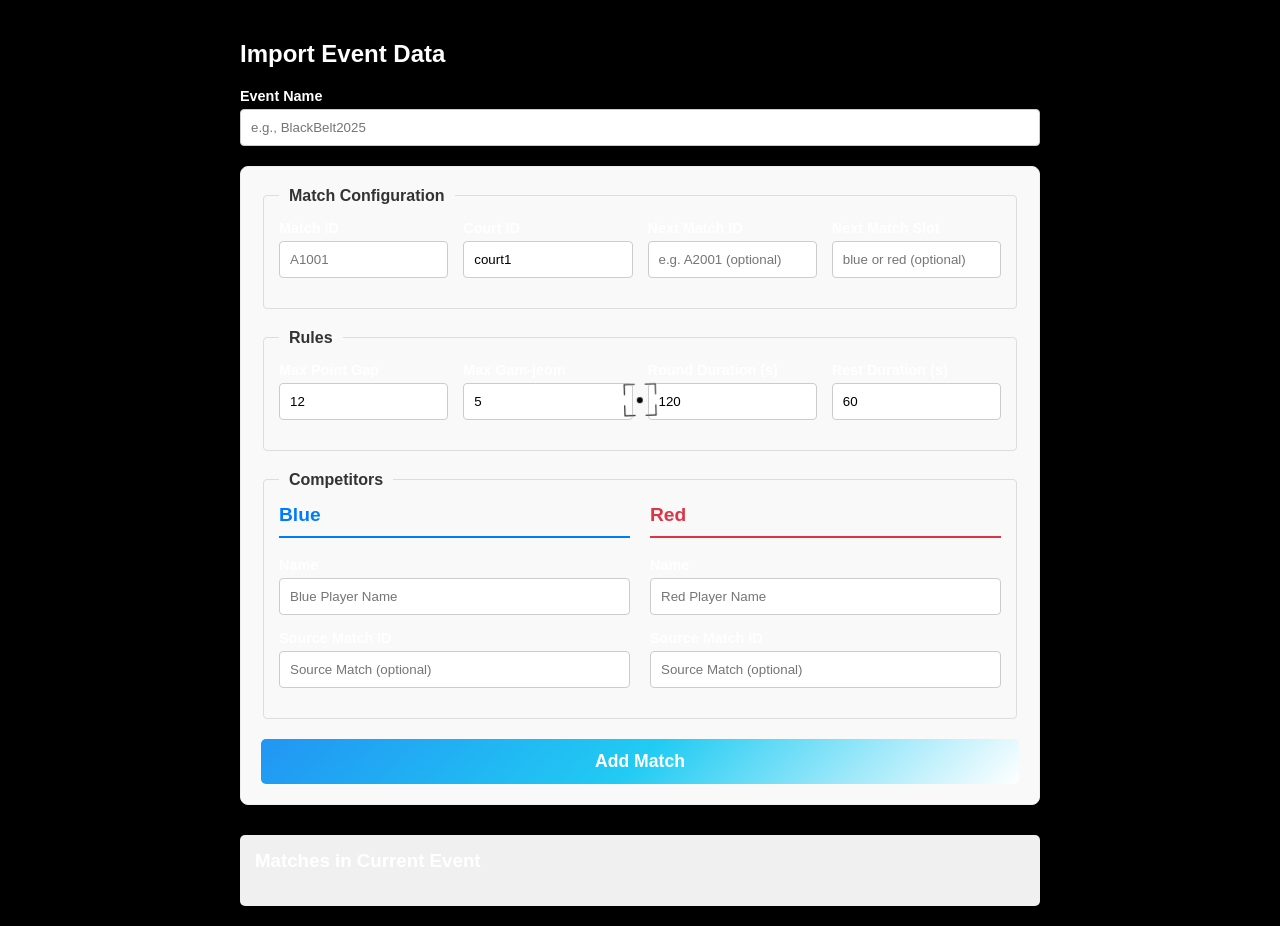
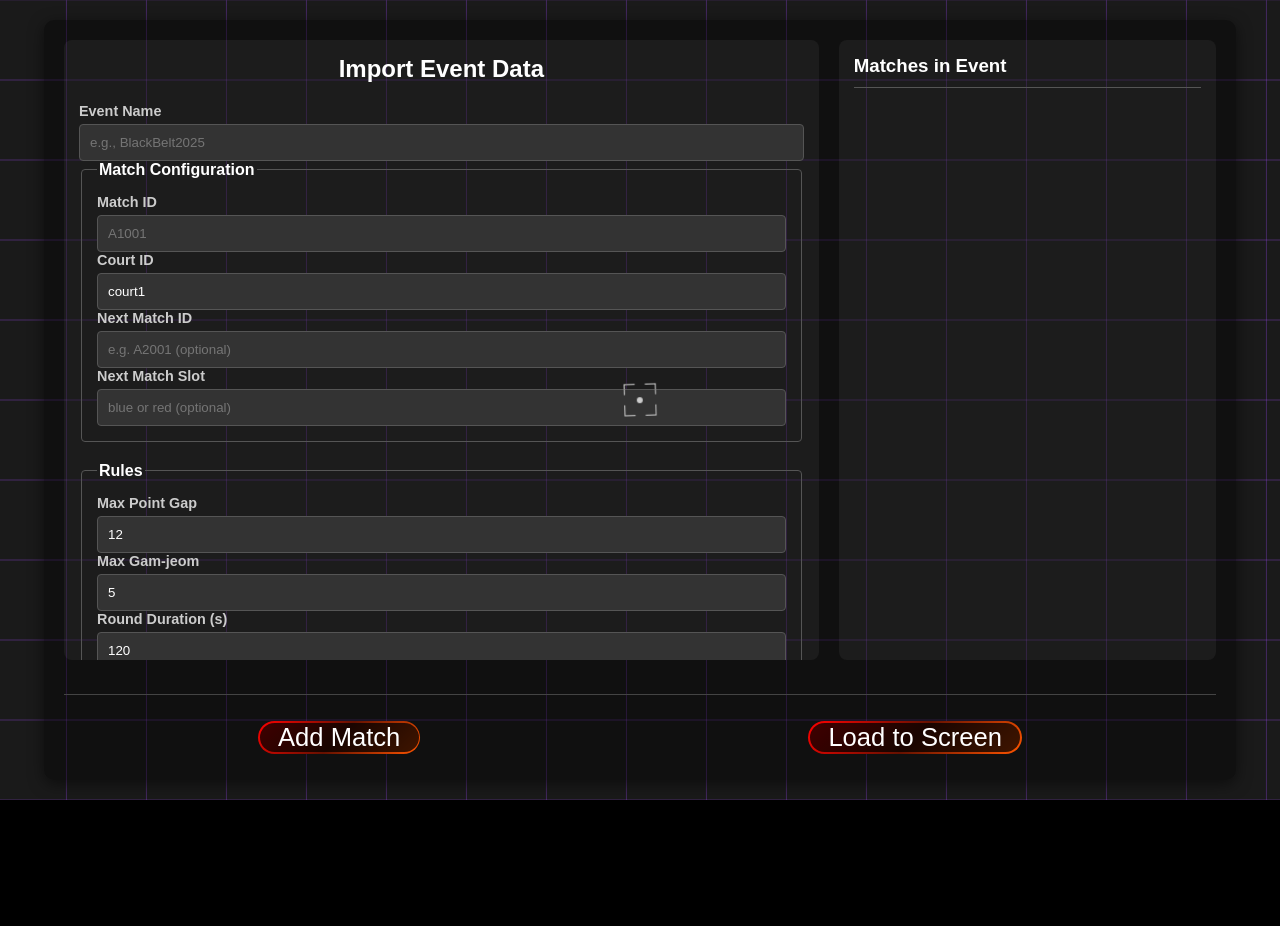
Before and after one commit to CY-Cheung/TKD-scoreboard, a React (Vite) app: page /TKD-scoreboard/import in a window 1280 px wide. After the commit the page ends 800 px from the top, so only its background shows below. Built offline with nearby package versions, Linux system fonts and the light colour scheme.

Commit message:
Quick commit by script.

```diff
--- a/src/Pages/DataImport/DataImport.css
+++ b/src/Pages/DataImport/DataImport.css
@@ -1,12 +1,52 @@
-.data-import-container {
-    padding: 20px;
-    max-width: 800px;
-    margin: 0 auto;
-    font-family: sans-serif;
+/* Main Container & Background */
+.di-container {
+    position: relative;
+    width: 100vw;
+    height: 100vh;
+    overflow: hidden;
+    display: flex;
+    justify-content: center;
+    align-items: center;
+    background-color: #1a1a1a; /* Dark background */
+    color: #fff; /* White text */
 }
 
-.form-group {
-    margin-bottom: 15px;
+.di-content-wrapper {
+    position: relative;
+    z-index: 2;
+    width: 90%;
+    max-width: 1200px;
+    height: 90%;
+    display: flex;
+    flex-direction: column;
+    justify-content: space-between;
+    padding: 20px;
+    background: rgba(0, 0, 0, 0.4); /* Semi-transparent backdrop */
+    border-radius: 10px;
+    box-shadow: 0 4px 15px rgba(0, 0, 0, 0.5);
+}
+
+.di-form-and-list-container {
+    display: grid;
+    grid-template-columns: 2fr 1fr; /* Form takes 2/3, List takes 1/3 */
+    gap: 20px;
+    height: calc(100% - 100px); /* Adjust based on action button container height */
+    overflow: hidden;
+}
+
+/* Form & List Sections */
+.di-form-section, .di-matches-section {
+    overflow-y: auto; /* Allow scrolling within sections */
+    padding: 15px;
+    background: rgba(255, 255, 255, 0.05);
+    border-radius: 8px;
+}
+
+/* --- Form Specifics --- */
+.di-form-section h2 {
+    text-align: center;
+    margin-top: 0;
+    color: #fff;
 }
 
 .form-group label {
@@ -14,41 +54,29 @@
     margin-bottom: 5px;
     font-weight: bold;
     font-size: 0.9em;
+    color: #ccc;
 }
 
 .form-group input {
     width: 100%;
     padding: 10px;
     box-sizing: border-box;
-    border: 1px solid #ccc;
+    border: 1px solid #555;
     border-radius: 4px;
+    background-color: #333;
+    color: #fff;
 }
 
-.match-form {
-    margin-top: 20px;
-    padding: 20px;
-    border: 1px solid #eee;
-    border-radius: 8px;
-    background-color: #f9f9f9;
-}
-
-fieldset {
-    border: 1px solid #ddd;
+.match-form fieldset {
+    border: 1px solid #555;
     border-radius: 4px;
     padding: 15px;
     margin-bottom: 20px;
 }
 
-legend {
-    padding: 0 10px;
+.match-form legend {
+    color: #fff;
     font-weight: bold;
-    color: #333;
-}
-
-.form-grid {
-    display: grid;
-    grid-template-columns: repeat(auto-fit, minmax(150px, 1fr));
-    gap: 15px;
 }
 
 .competitor-grid {
@@ -57,54 +85,41 @@ legend {
     gap: 20px;
 }
 
-.competitor-group h3 {
-    margin-top: 0;
-    font-size: 1.2em;
-    padding-bottom: 10px;
-    border-bottom: 2px solid;
-}
-
-.competitor-group.blue h3 { border-color: #007bff; color: #007bff; }
-.competitor-group.red h3 { border-color: #dc3545; color: #dc3545; }
-
-.add-match-btn {
-    display: block;
-    width: 100%;
-    padding: 12px;
-    background-color: #28a745;
-    color: white;
-    border: none;
-    border-radius: 5px;
-    cursor: pointer;
-    font-size: 1.1em;
-    font-weight: bold;
-}
-
-.add-match-btn:hover {
-    background-color: #218838;
-}
-
-.matches-list {
-    margin-top: 30px;
-    padding: 15px;
-    background: #f0f0f0;
-    border-radius: 5px;
-}
-
+/* --- Matches List Specifics --- */
 .matches-list h3 {
     margin-top: 0;
+    padding-bottom: 10px;
+    border-bottom: 1px solid #555;
 }
 
 .matches-list ul {
     list-style-type: none;
     padding: 0;
+    max-height: calc(100% - 50px);
+    overflow-y: auto;
 }
 
 .matches-list li {
-    padding: 8px 12px;
-    border-bottom: 1px solid #ddd;
+    padding: 10px 15px;
+    border-bottom: 1px solid #444;
+    cursor: pointer;
+    transition: background-color 0.2s;
 }
 
-.matches-list li:last-child {
-    border-bottom: none;
+.matches-list li:hover {
+    background-color: rgba(255, 255, 255, 0.1);
 }
+
+.matches-list li.selected {
+    background-color: hsla(270, 50%, 50%, 0.4);
+    font-weight: bold;
+}
+
+/* Action Buttons */
+.di-action-buttons {
+    display: flex;
+    justify-content: space-around;
+    align-items: center;
+    padding-top: 20px;
+    border-top: 1px solid #444;
+}
--- a/src/Pages/DataImport/DataImport.jsx
+++ b/src/Pages/DataImport/DataImport.jsx
@@ -1,40 +1,68 @@
 import React, { useState, useEffect } from 'react';
+import { ref, set, get } from "firebase/database";
+import { database } from '../../firebase';
 import './DataImport.css';
+import Squares from '../../Components/Squares/Squares';
+import Button from '../../Components/Button/Button';
 
 const DataImport = () => {
     const [eventName, setEventName] = useState('');
     const [currentMatches, setCurrentMatches] = useState({});
+    const [selectedMatchId, setSelectedMatchId] = useState(null);
 
     // Form state
     const [matchId, setMatchId] = useState('');
     const [courtId, setCourtId] = useState('court1');
     const [nextMatchId, setNextMatchId] = useState('');
     const [nextMatchSlot, setNextMatchSlot] = useState('');
-
     const [maxPointGap, setMaxPointGap] = useState(12);
     const [maxGamjeom, setMaxGamjeom] = useState(5);
     const [roundDuration, setRoundDuration] = useState(120);
     const [restDuration, setRestDuration] = useState(60);
-
     const [blueName, setBlueName] = useState('');
     const [blueSourceMatchId, setBlueSourceMatchId] = useState('');
     const [redName, setRedName] = useState('');
     const [redSourceMatchId, setRedSourceMatchId] = useState('');
 
     useEffect(() => {
-        const data = localStorage.getItem('TKD.json');
-        if (data && eventName) {
-            const parsedData = JSON.parse(data);
-            setCurrentMatches(parsedData.events?.[eventName]?.matches || {});
+        setSelectedMatchId(null);
+        if (eventName) {
+            const matchesRef = ref(database, `events/${eventName}/matches`);
+            get(matchesRef).then((snapshot) => {
+                if (snapshot.exists()) {
+                    setCurrentMatches(snapshot.val());
+                } else {
+                    setCurrentMatches({});
+                }
+            });
         } else {
             setCurrentMatches({});
         }
     }, [eventName]);
 
-    const handleAddMatch = () => {
+    const handleAddMatch = async () => {
         if (!eventName || !matchId) {
             alert('Please provide an Event Name and a Match ID.');
             return;
+        }
+
+        try {
+            const eventRef = ref(database, `events/${eventName}`);
+            const eventSnapshot = await get(eventRef);
+
+            if (!eventSnapshot.exists()) {
+                const initialEventData = {
+                    settings: { setupPassword: `${eventName.toLowerCase().replace(/\s+/g, '-')}@2025` },
+                    courts: {
+                        court1: { name: 'Court 1', currentMatchId: '', accessKey: 'temp_referee_key_123' },
+                        court2: { name: 'Court 2', currentMatchId: '', accessKey: 'temp_referee_key_123' },
+                        court3: { name: 'Court 3', currentMatchId: '', accessKey: 'temp_referee_key_123' },
+                        court4: { name: 'Court 4', currentMatchId: '', accessKey: 'temp_referee_key_123' }
+                    },
+                    judgingQueue: {},
+                    matches: {}
+                };
+                await set(eventRef, initialEventData);
             }
 
             const newMatch = {
@@ -60,40 +88,18 @@ const DataImport = () => {
                     winnerSide: null, phase: 'ROUND',
                 },
                 stats: {
-                roundWins: [0, 0],
-                blue: { pointsStat: [0, 0, 0, 0, 0], gamjeom: 0 },
-                red: { pointsStat: [0, 0, 0, 0, 0], gamjeom: 0 },
-            },
+                    roundWins: [0,0],
+                    blue: { pointsStat: [0,0,0,0,0], gamjeom: 0 },
+                    red: { pointsStat: [0,0,0,0,0], gamjeom: 0 }
+                }
             };
 
-        const rawData = localStorage.getItem('TKD.json');
-        const existingData = rawData ? JSON.parse(rawData) : { events: {} };
+            const matchRef = ref(database, `events/${eventName}/matches/${matchId}`);
+            await set(matchRef, newMatch);
 
-        const eventData = existingData.events?.[eventName] || {
-            settings: { setupPassword: `${eventName.toLowerCase().replace(/\s+/g, '-')}@2025` },
-            courts: {
-                court1: { name: 'Court 1', currentMatchId: '', accessKey: 'temp_referee_key_123' },
-                court2: { name: 'Court 2', currentMatchId: '', accessKey: 'temp_referee_key_123' },
-                court3: { name: 'Court 3', currentMatchId: '', accessKey: 'temp_referee_key_123' },
-                court4: { name: 'Court 4', currentMatchId: '', accessKey: 'temp_referee_key_123' }
-            },
-            judgingQueue: {},
-            matches: {}
-        };
+            alert(`Match ${matchId} added to event ${eventName} in Firebase!`);
+            setCurrentMatches(prev => ({...prev, [matchId]: newMatch}));
 
-        eventData.matches[matchId] = newMatch;
-
-        if (!existingData.events) {
-            existingData.events = {};
-        }
-        existingData.events[eventName] = eventData;
-
-        localStorage.setItem('TKD.json', JSON.stringify(existingData, null, 2));
-
-        setCurrentMatches(eventData.matches);
-        alert(`Match ${matchId} added to event ${eventName}!`);
-
-        // Clear form for next entry
             setMatchId('');
             setBlueName('');
             setRedName('');
@@ -101,21 +107,66 @@ const DataImport = () => {
             setNextMatchSlot('');
             setBlueSourceMatchId('');
             setRedSourceMatchId('');
+
+        } catch (error) {
+            console.error("Error writing to Firebase:", error);
+            alert(`Failed to add match to Firebase. See console for details.`);
+        }
+    };
+
+    const handleLoadMatch = async () => {
+        if (!eventName || !selectedMatchId) {
+            alert('Please select an event and a match to load.');
+            return;
+        }
+        try {
+            const matchDataRef = ref(database, `events/${eventName}/matches/${selectedMatchId}`);
+            const matchSnapshot = await get(matchDataRef);
+
+            if (matchSnapshot.exists()) {
+                const matchData = matchSnapshot.val();
+                const targetCourt = matchData.config.courtId || 'court1';
+
+                // Define the path the Screen.jsx is listening to
+                const screenDisplayRef = ref(database, targetCourt);
+
+                // Also update the currentMatchId in the event's court data for consistency
+                const courtEventRef = ref(database, `events/${eventName}/courts/${targetCourt}/currentMatchId`);
+
+                // Re-structure data to fit what Screen.jsx expects
+                const screenFormattedData = {
+                    ...matchData // Send the whole match data
+                };
+
+                // Write the full match data to the path the screen is listening to
+                await set(screenDisplayRef, screenFormattedData);
+                // Update the reference in the event data structure
+                await set(courtEventRef, selectedMatchId);
+
+                alert(`Match ${selectedMatchId} loaded to ${targetCourt}!`);
+            } else {
+                alert('Could not find the selected match data.');
+            }
+
+        } catch (error) {
+            console.error("Error loading match to screen:", error);
+            alert('Failed to load match. Check console for details.');
+        }
     };
 
     return (
-        <div className="data-import-container">
+        <div className="di-container">
+            <Squares speed={0.2} squareSize={80} borderColor="hsla(270, 50%, 50%, 0.25)" hoverFillColor="hsla(270, 50%, 50%, 0.1)" />
+            <div className="di-content-wrapper">
+
+                <div className="di-form-and-list-container">
+                    {/* Form Section */}
+                    <div className="di-form-section">
                         <h2>Import Event Data</h2>
-
                         <div className="form-group">
                             <label htmlFor="eventName">Event Name</label>
-                <input
-                    type="text" id="eventName" value={eventName}
-                    onChange={(e) => setEventName(e.target.value)}
-                    placeholder="e.g., BlackBelt2025"
-                />
+                            <input type="text" id="eventName" value={eventName} onChange={(e) => setEventName(e.target.value)} placeholder="e.g., BlackBelt2025" />
                         </div>
-
                         <div className="match-form">
                             <fieldset>
                                 <legend>Match Configuration</legend>
@@ -188,19 +239,29 @@ const DataImport = () => {
                                     </div>
                                 </div>
                             </fieldset>
-
-                <button onClick={handleAddMatch} className="add-match-btn">Add Match</button>
+                        </div>
                     </div>
 
+                    {/* Matches List Section */}
+                    <div className="di-matches-section">
                         <div className="matches-list">
-                <h3>Matches in {eventName || 'Current Event'}</h3>
+                            <h3>Matches in {eventName || 'Event'}</h3>
                             <ul>
                                 {Object.keys(currentMatches).map(mId => (
-                        <li key={mId}>
-                            <strong>{mId}:</strong> {currentMatches[mId].config.competitors.red.name} (Red) vs {currentMatches[mId].config.competitors.blue.name} (Blue)
+                                    <li key={mId} onClick={() => setSelectedMatchId(mId)} className={selectedMatchId === mId ? 'selected' : ''}>
+                                        <strong>{mId}:</strong> {currentMatches[mId].config.competitors.red.name} vs {currentMatches[mId].config.competitors.blue.name}
                                     </li>
                                 ))}
                             </ul>
+                        </div>
+                    </div>
+                </div>
+
+                {/* Action Buttons at the bottom */}
+                <div className="di-action-buttons">
+                    <Button text="Add Match" fontSize="2dvw" angle={0} onClick={handleAddMatch} />
+                    <Button text="Load to Screen" fontSize="2dvw" angle={0} onClick={selectedMatchId ? handleLoadMatch : null} disabled={!selectedMatchId} />
+                </div>
             </div>
         </div>
     );
--- a/src/Pages/Screen/Screen.css
+++ b/src/Pages/Screen/Screen.css
@@ -151,17 +151,15 @@
 
 .red-gamjeom {
 	display: flex;
-	flex-direction: column;
+	flex-direction: column-reverse;
 	flex: 2;
-	width: 100%;
 	align-items: center;
 }
 
 .blue-gamjeom {
 	display: flex;
-	flex-direction: column;
+	flex-direction: column-reverse;
 	flex: 2;
-	width: 100%;
 	align-items: center;
 }
 
```
Also changed, not shown: src/Pages/Screen/Screen.jsx (+38 -49 lines). Lines whose indentation alone changed are shown as unchanged.
